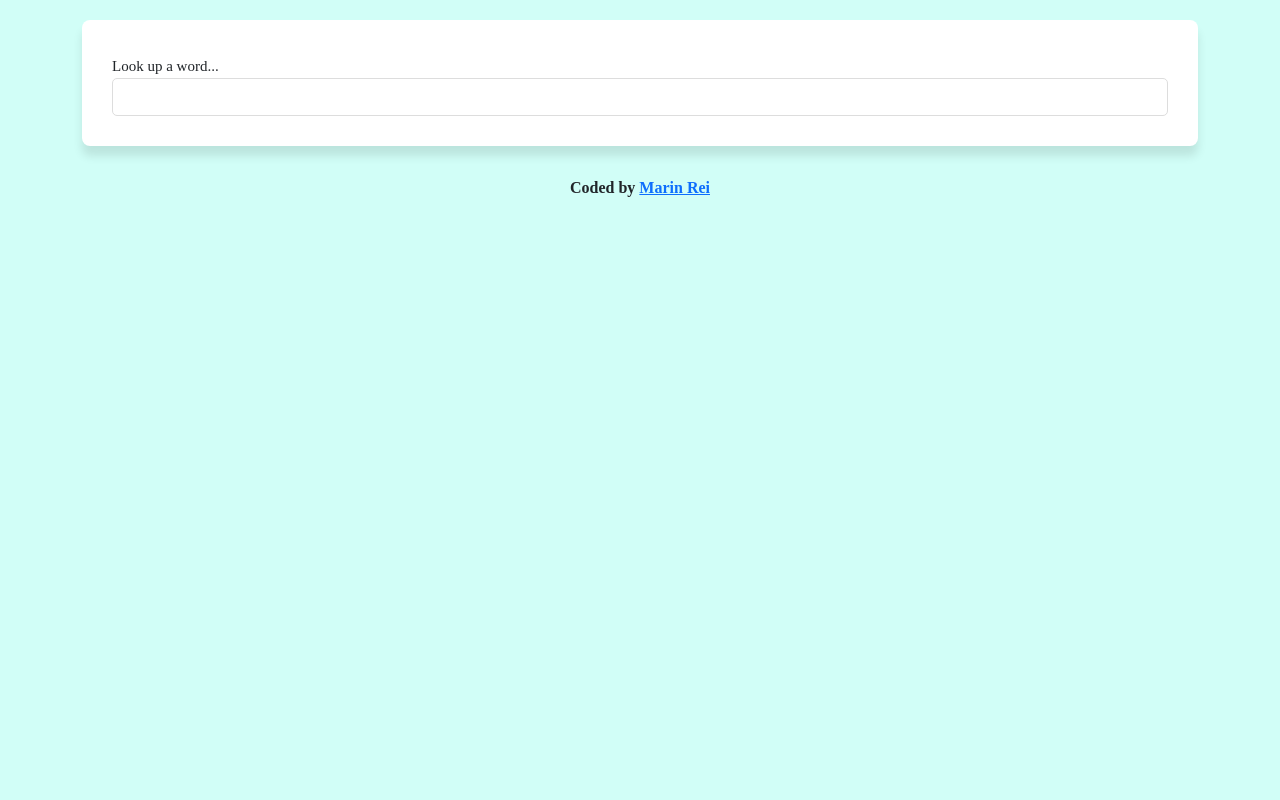
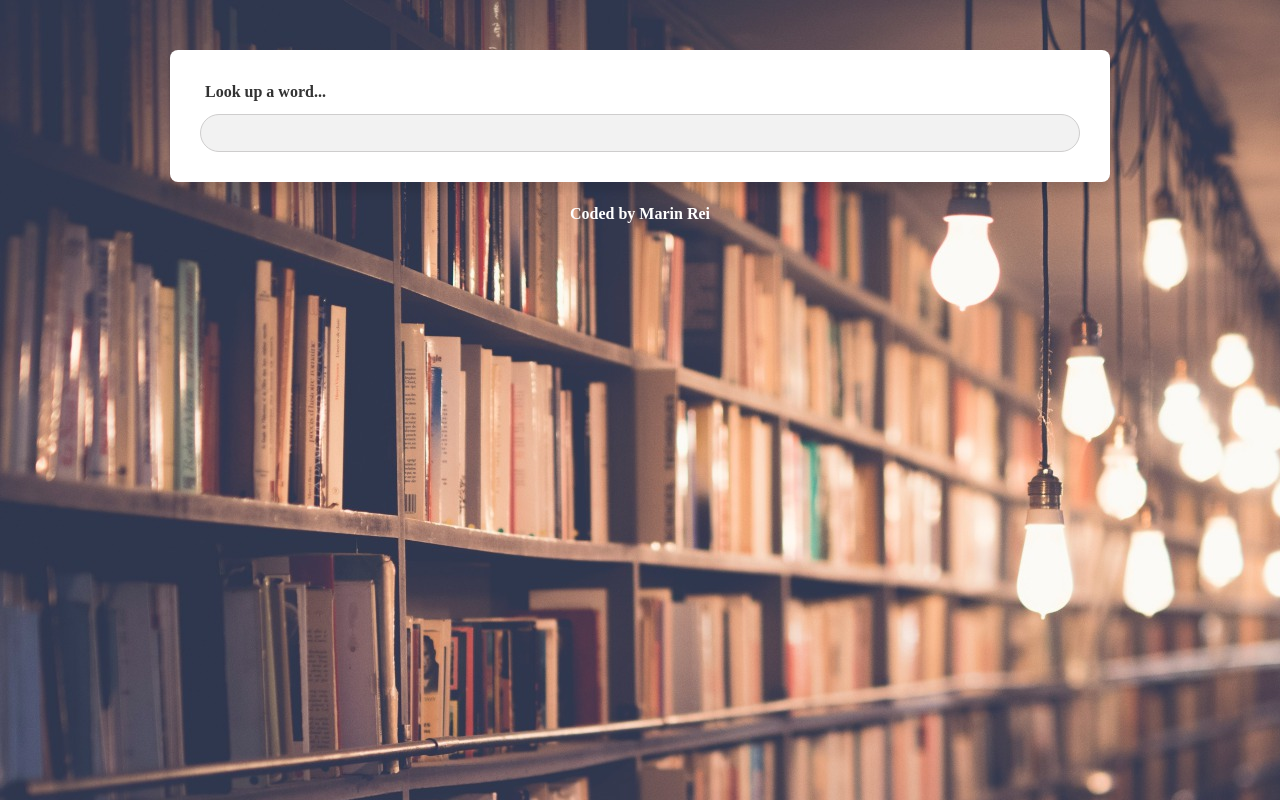
Before and after one commit to mariiiiin913/my-dictionary-project, a React (Create React App) app: page / in a window 1280 px wide. Built offline with nearby package versions, Linux system fonts and the light colour scheme.

Commit message:
Updated styling

```diff
--- a/src/App.css
+++ b/src/App.css
@@ -1,10 +1,14 @@
 .App{
     text-align: left;
 }
-.myName{
-    margin-top: 30px;
-    font-size: 16px;
-    font-weight: bold;
-    text-align: center;
+.container{
+    padding: 30px 100px;
 
 }
+.myName{
+    color: white;
+    margin: 20px;
+    font-size: 16px;
+    font-weight:bold;
+    text-align: center;
+}
--- a/src/Dictionary.css
+++ b/src/Dictionary.css
@@ -1,3 +1,11 @@
+a{
+  color: white;
+  text-decoration: none;
+}
+a:hover{
+  color: rgb(134, 247, 255);
+}
+
 .Dictionary section{
   background: white;
   padding: 30px;
@@ -10,10 +18,12 @@
   width: 100%;
   padding: 6px 10px;
   color: #333;
-  border: 1px solid #ddd;
-  border-radius: 5px;
+  border: 1px solid rgb(206, 205, 205);
+  border-radius: 20px;
+  background:rgb(242, 242, 242);
 }
 .Dictionary .hint{
-  font-size: 15px;
-  margin-top: 5px;
+  font-size: 16px;
+  margin: 0px 5px 10px;
+  font-weight: bold;
 }
--- a/src/Meaning.css
+++ b/src/Meaning.css
@@ -1,7 +1,12 @@
+h2, h3{
+    font-weight: bold;
+}
+
 h2,h3::first-letter{
     text-transform: capitalize;
 }
 
 h3{
     text-decoration: underline;
+    padding-bottom: 15px;
 }
--- a/src/index.css
+++ b/src/index.css
@@ -1,5 +1,6 @@
 body {
-  background: rgb(209, 254, 247);
+  color: #333;
+  background-image: url(./dictionary.jpg);
   margin: 0;
   font-family: 'Roboto Slab', serif;;
   -webkit-font-smoothing: antialiased;
```
